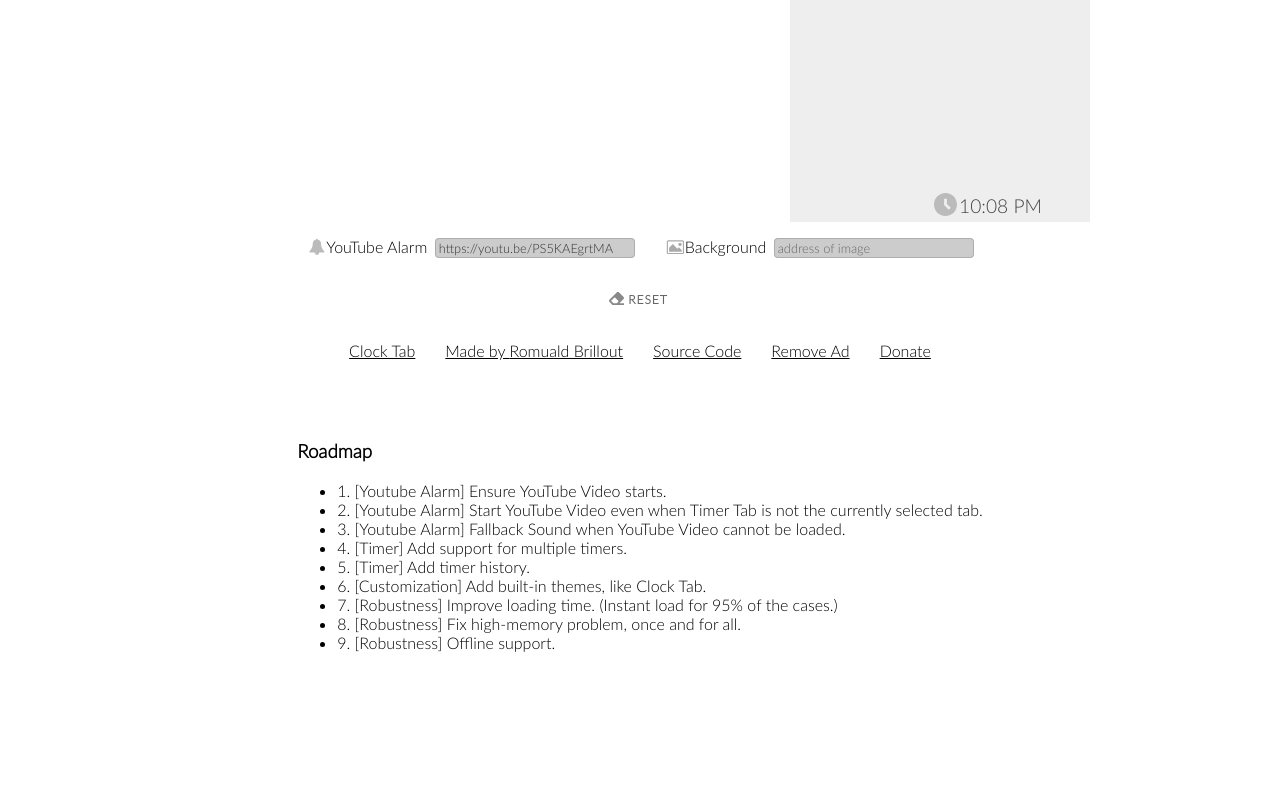
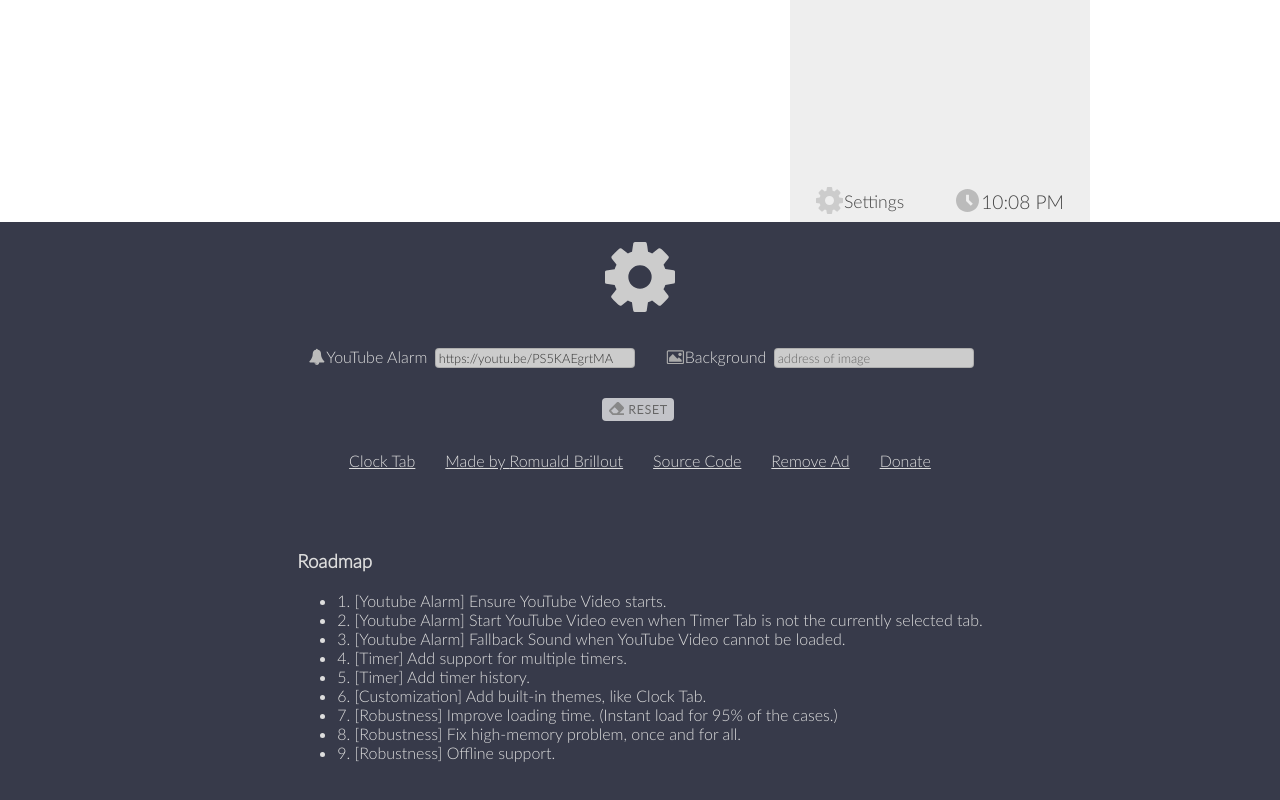
Before and after one commit to brillout/timer-tab, a website built with Parcel: page src/index.html in a window 1280 px wide. Shown: the part 578-1378 px from the top of the page. Before the commit the page ends 1261 px from the top, so only its background shows below. Built offline with nearby package versions, Linux system fonts and the light colour scheme; what @brillout/assert, tab-utils would draw is missing.

Commit message:
move more_panel CSS to source

```diff
--- a/src/css/more_panel.css
+++ b/src/css/more_panel.css
@@ -1,3 +1,61 @@
+/* more_panel layout and background */
+
+#more_panel {
+  --header-height: 110px;
+}
+#more_panel {
+  background-color: #373a4a;
+  color: #ddd;
+  width: 100vw;
+  epadding-top: var(--header-height);
+}
+#more_panel:before {
+  content: "";
+  display: block;
+  height: var(--header-height);
+  /*
+  position: absolute;
+  top: 0;
+  left: 0;
+  */
+  background-repeat: no-repeat;
+  background-position: center;
+  background-size: 70px;
+}
+#more_panel:before,
+#more_panel_jumper:before {
+  background-image: url(./cog.svg);
+}
+
+#more_panel {
+  padding-bottom: 40px;
+}
+
+/* more_panel jumper */
+
+#more_panel_jumper > *,
+#more_panel_jumper:before,
+#more_panel_jumper:after {
+  vertical-align: middle;
+}
+#more_panel_jumper:before {
+  position: relative;
+  top: -1px;
+  background-repeat: no-repeat;
+  background-position: 0px;
+  content: "";
+  padding-left: 28px;
+  font-size: 1.25em;
+}
+#more_panel_jumper:after { content: "Settings"}
+html.de #more_panel_jumper:after { content: "Einstellungen"}
+html.fr #more_panel_jumper:after { content: "Réglages"}
+
+
+
+
+
+/* more_panel content */
 
 
 /*
```
Also changed, not shown: src/css/cog.svg (added).
